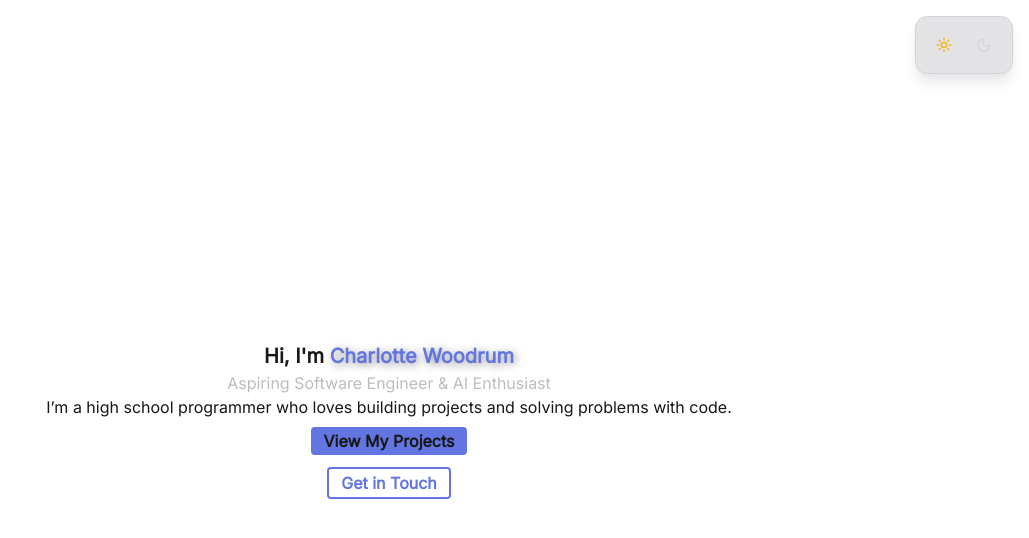
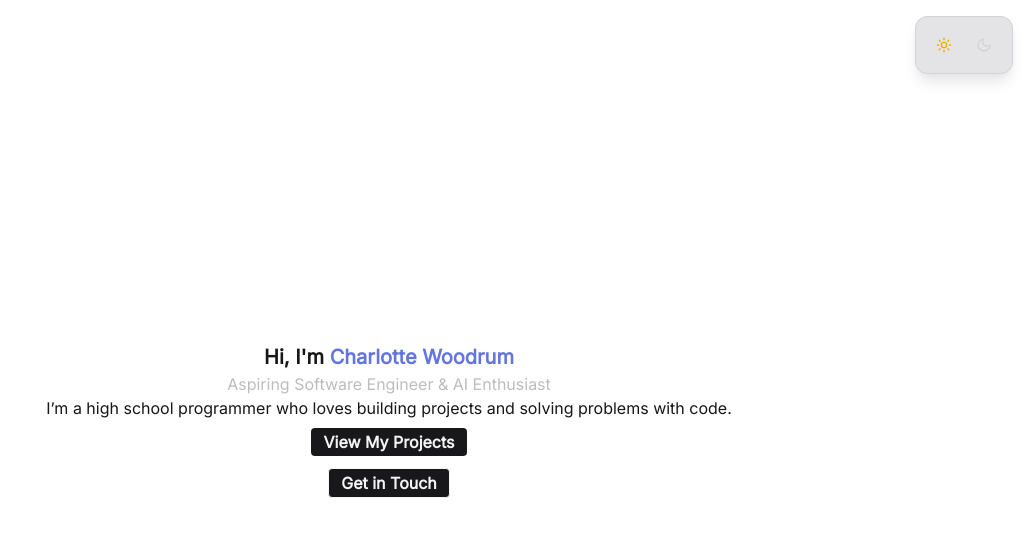
Before and after one commit to 108charlotte/new-portfolio, a Next.js app in the folder personal-website/: page / in a window 1280 px wide. Shown: the top 538 px of the page, without its empty margins (251-1280 px from the left). Built offline with nearby package versions, Linux system fonts and the light colour scheme.

Commit message:
updated light mode color palate

```diff
--- a/personal-website/app/Hero.js
+++ b/personal-website/app/Hero.js
@@ -1,18 +1,22 @@
 import {motion} from "framer-motion";
 
 export default function Hero({ isDarkMode }) {
+  const button = isDarkMode
+    ? "bg-zinc-100 text-zinc-900 hover:bg-zinc-300"
+    : "bg-zinc-900 text-zinc-100 hover:bg-zinc-600";
+
   return (
     <motion.section
       id="hero"
-      className="overflow-y-auto h-screen w-full snap-start flex flex-col items-center justify-center"
-      initial={{opacity: 0, y: -50}}
-      whileInView={{opacity: 1, y: 0}}
+      className={`overflow-y-auto h-screen w-full snap-start flex flex-col items-center justify-center`}
+      initial={{ opacity: 0, y: -50 }}
+      whileInView={{ opacity: 1, y: 0 }}
       transition={{
         opacity: { duration: 3 },
         y: { duration: 0.8 }
       }}
       viewport={{ once: false, amount: 0.3 }}
-      >
+    >
       <h1>
         Hi, I'm <span className="name">Charlotte Woodrum</span>
       </h1>
@@ -24,12 +28,13 @@ export default function Hero({ isDarkMode }) {
       </p>
       <a
         href="#projects"
-        className="projects-button inline-block px-3 py-0.5 mt-2 font-bold rounded hover:text-gray-900 transition">
+        className={`projects-button inline-block px-3 py-0.5 mt-2 font-bold rounded transition ${button}`}
+      >
         View My Projects
       </a>
       <a
         href="#contact"
-        className="contact-button inline-block px-3 py-0.5 mt-3 border-1 font-bold rounded hover:text-gray-900 transition"
+        className={`contact-button inline-block px-3 py-0.5 mt-3 border-1 font-bold rounded transition ${button}`}
       >
         Get in Touch
       </a>
--- a/personal-website/app/Skills.js
+++ b/personal-website/app/Skills.js
@@ -4,7 +4,7 @@ import FadeIn from "./FadeIn";
 export default function Skills({ isDarkMode }) {
   const cardBg = isDarkMode ? "bg-gray-800 text-white" : "bg-zinc-200 text-zinc-900";
   return (
-    <FadeIn id="skills" className={`rounded-lg p-6 ${cardBg} justify-center overflow-y-auto h-screen w-full snap-start flex flex-col items-center justify-center`}>
+    <FadeIn id="skills" className={`rounded-lg p-6 justify-center overflow-y-auto h-screen w-full snap-start flex flex-col items-center justify-center`}>
       <h2 className="mb-4">Skills</h2>
       <div className="flex flex-col gap-y-4 items-start">
         <div className={`proficient flex flex-row gap-5 items-center justify-start rounded-lg px-6 py-4 ${cardBg}`}>
@@ -12,7 +12,7 @@ export default function Skills({ isDarkMode }) {
           <Languages path="/python_logo.png" label="Python" />
           <Languages path="/html_logo.png" imgClassName="w-9 h-9" label="HTML" />
         </div>
-        <div className="familiar flex flex-row gap-5 items-center justify-start bg-gray-800 rounded-lg px-6 py-4 mx-auto">
+        <div className={`familiar flex flex-row gap-6 items-center justify-start rounded-lg px-6 py-4 ${cardBg}`}>
           <p className="w-24 font-semibold">Familiar</p>
           <Languages path="/css_logo.png" imgClassName="w-9 h-9" label="CSS" />
           <Languages path="/javascript_logo.png" imgClassName="w-7 h-7" label="JavaScript" />
--- a/personal-website/app/globals.css
+++ b/personal-website/app/globals.css
@@ -54,52 +54,9 @@ h1 {
   padding: 10px;
 }
 
-.language_icon, .framework_icon {
-  /* for some reason the flask logo didn't want to listen to the html so ig I have to write this here */
-  width: 37px;
-  height: 37px;
-  padding: 0.5px;
-  border-radius: 25%;
-  object-fit: contain;
-}
-
-.icon_container {
-  width: 50px;
-  height: 50px;
-  overflow: hidden;
-  border-radius: 50%;
-  border: 2px solid var(--foreground);
-  display: flex;
-  align-items: center;
-  justify-content: center;
-  background-color: var(--lighter-background);
-}
-
-.icons_container {
-  background-color: var(--light-background);
-  border-radius: 10px;
-  padding: 10px;
-  margin: 10px 0;
-}
-
 .name {
   font-weight: 600;
   color: var(--accent-color);
-  text-shadow: 2px 2px 8px #30303088;
-}
-
-.projects-button {
-  background-color: var(--accent-color);
-}
-
-.contact-button {
-  color: var(--accent-color);
-  border: 2px solid var(--accent-color);
-}
-
-.contact-button:hover {
-  background-color: var(--accent-color);
-  color: var(--background);
 }
 
 h2 {
--- a/personal-website/app/projects.js
+++ b/personal-website/app/projects.js
@@ -41,6 +41,12 @@ const projects = [
 
 
 export default function Projects({ isDarkMode }) {
+    const title_color = isDarkMode ? "text-white" : "text-zinc-900";
+    const description_color = isDarkMode ? "text-gray-300" : "text-zinc-700";
+    const latest_updates_color = isDarkMode ? "text-yellow-400" : "text-yellow-600";
+    const extra_color = isDarkMode ? "text-pink-400" : "text-pink-600";
+    const demo_notes_color = isDarkMode ? "text-gray-400" : "text-gray-600";
+
     return (
         <FadeIn id="projects" className="h-screen w-full snap-start flex flex-col items-center justify-start">
             <h2 className="mb-4 mt-6">Projects</h2>
@@ -81,20 +87,20 @@ export default function Projects({ isDarkMode }) {
                         </div>
                         <div className="w-full sm:w-3/5 flex flex-col h-full justify-center">
                             {project.extra && (
-                              <p className="text-xs text-pink-400 font-bold uppercase mb-1">{project.extra}</p>
+                                <p className={`text-xs font-bold uppercase mb-1 ${extra_color}`}>{project.extra}</p>
                             )}
-                            <h3 className="text-lg font-semibold text-white">{project.title}</h3>
-                            <p className="text-sm text-gray-300 mt-1 mb-2">{project.description}</p>
-                            <p className="text-xs text-yellow-400 font-semibold mb-2">
+                            <h3 className={`text-lg font-semibold ${title_color}`}>{project.title}</h3>
+                            <p className={`text-sm mt-1 mb-2 ${description_color}`}>{project.description}</p>
+                            <p className={`text-xs font-semibold mb-2 ${latest_updates_color}`}>
                               Latest Updates: {project.latest_updates}
                             </p>
                             {project.demo && (
-                              <p className="text-xs text-gray-400 italic mb-1">
+                              <p className={`text-xs italic mb-1 ${demo_notes_color}`}>
                                 Click anywhere for demo
                               </p>
                             )}
                             {project.demo_notes && (
-                              <p className="text-xs text-gray-400 mb-2">Demo Notes: {project.demo_notes}</p>
+                              <p className={`text-xs mb-2 ${demo_notes_color}`}>Demo Notes: {project.demo_notes}</p>
                             )}
                             <a
                             href={project.github}
```
